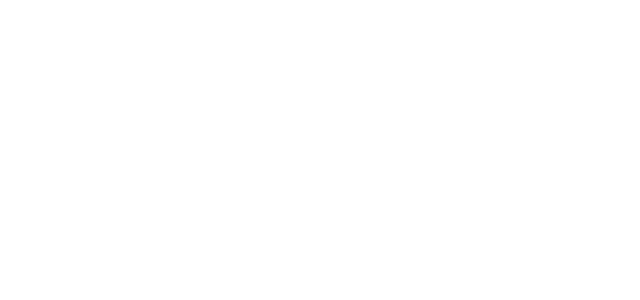
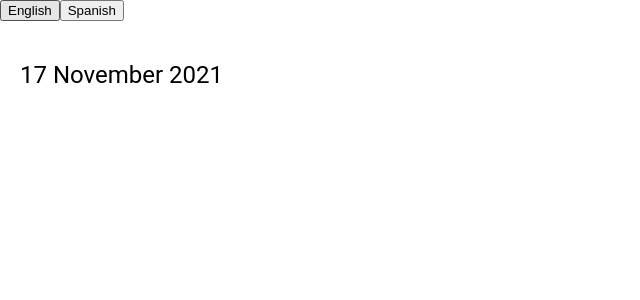
Before and after one commit to danyabdo94/mission-feed, a React (Create React App) app: page / in a window 1280 px wide. Shown: the top 300 px of the page, without its empty margins (0-640 px from the left). Built offline with nearby package versions, Linux system fonts and the light colour scheme.

Commit message:
Init UI components

```diff
--- a/package.json
+++ b/package.json
@@ -46,6 +46,7 @@
     },
     "devDependencies": {
         "@types/react-router-dom": "^5.1.7",
+        "@types/styled-components": "^5.1.16",
         "@typescript-eslint/eslint-plugin": "^4.28.0",
         "@typescript-eslint/parser": "^4.28.0",
         "eslint": "^7.29.0",
--- a/src/App.tsx
+++ b/src/App.tsx
@@ -1,7 +1,16 @@
 import React from "react";
+import Header from "./atoms/header";
+import Translator from "./components/translator";
 
 const App: React.FC = () => {
-    return <div></div>;
+    return (
+        <>
+            <Translator></Translator>
+            <div style={{ marginLeft: 20, marginTop: 40 }}>
+                <Header> 17 November 2021</Header>
+            </div>
+        </>
+    );
 };
 
 export default App;
--- /dev/null
+++ b/src/atoms/button.tsx
@@ -0,0 +1,41 @@
+import React from "react";
+import styled from "styled-components";
+import { Colors } from "../colors";
+import { iphoneX } from "../devices";
+
+const StyledButton = styled.button`
+    display: flex;
+    flex-direction: column;
+    justify-content: center;
+    align-items: flex-start;
+
+    ${iphoneX} {
+        padding: 4px 12px;
+        background: ${Colors.default};
+        border-radius: 8px;
+        font-family: Roboto;
+        font-style: normal;
+        font-weight: normal;
+        font-size: 12px;
+        line-height: 20px;
+        display: flex;
+        align-items: center;
+        letter-spacing: 0.25px;
+        color: #000000;
+        margin-left: 12px;
+    }
+
+    :active {
+        background: ${Colors.blue40};
+    }
+`;
+
+const Button: React.FC<{ onClick: () => void }> = ({ onClick, children }) => {
+    return (
+        <StyledButton onClick={(e) => onClick()}>
+            <span>{children}</span>
+        </StyledButton>
+    );
+};
+
+export default Button;
--- /dev/null
+++ b/src/atoms/header.tsx
@@ -0,0 +1,19 @@
+import React from "react";
+import styled from "styled-components";
+import { iphoneX } from "../devices";
+
+const StyledHeader = styled.h2`
+    font-family: Roboto;
+    font-style: normal;
+    font-weight: normal;
+    ${iphoneX} {
+        font-size: 16px;
+        line-height: 20px;
+    }
+`;
+
+const Header: React.FC = ({ children }) => {
+    return <StyledHeader>{children}</StyledHeader>;
+};
+
+export default Header;
--- /dev/null
+++ b/src/colors.tsx
@@ -0,0 +1,4 @@
+export enum Colors {
+    default = '#F5F5F7',
+    blue40 = '#A8CAFF',
+}
--- /dev/null
+++ b/src/components/translator/index.tsx
@@ -0,0 +1,23 @@
+import React from "react";
+import styled from "styled-components";
+import Button from "../../atoms/button";
+import { iphoneX } from "../../devices";
+
+const StyledTranslator = styled.div`
+    display: flex;
+    ${iphoneX} {
+        margin-top: 40px;
+        margin-left: 14px;
+    }
+`;
+
+const Translator: React.FC = () => {
+    return (
+        <StyledTranslator>
+            <Button onClick={() => console.log("test EN")}>English</Button>
+            <Button onClick={() => console.log("test SP")}>Spanish</Button>
+        </StyledTranslator>
+    );
+};
+
+export default Translator;
--- /dev/null
+++ b/src/devices.ts
@@ -0,0 +1,2 @@
+export const iphoneX =
+    "@media only screen and (device-width: 375px) and (device-height: 812px) and (-webkit-device-pixel-ratio: 3)";
```
Also changed, not shown: 1 other file (tests, documents, lock files or other folders).
